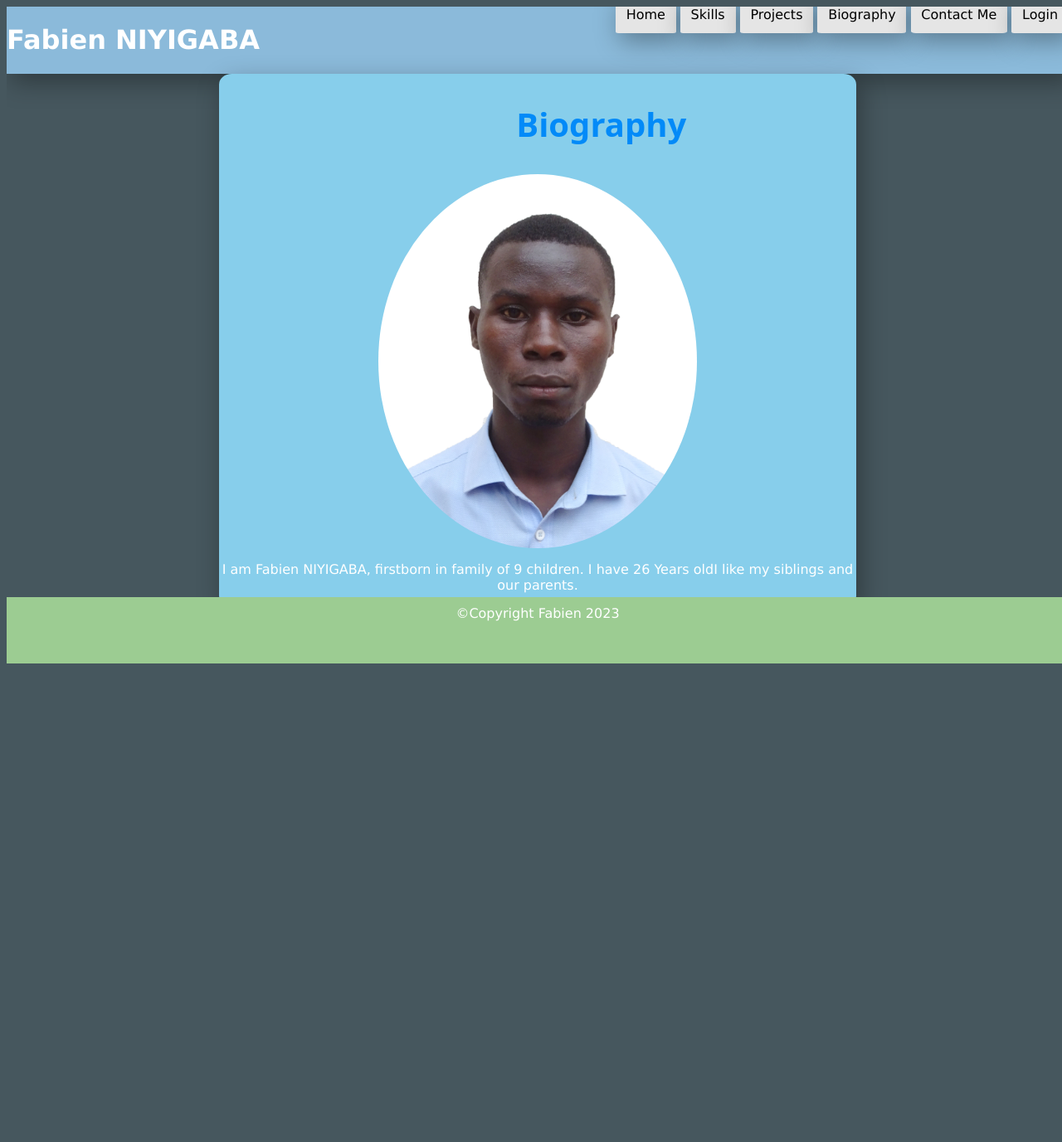
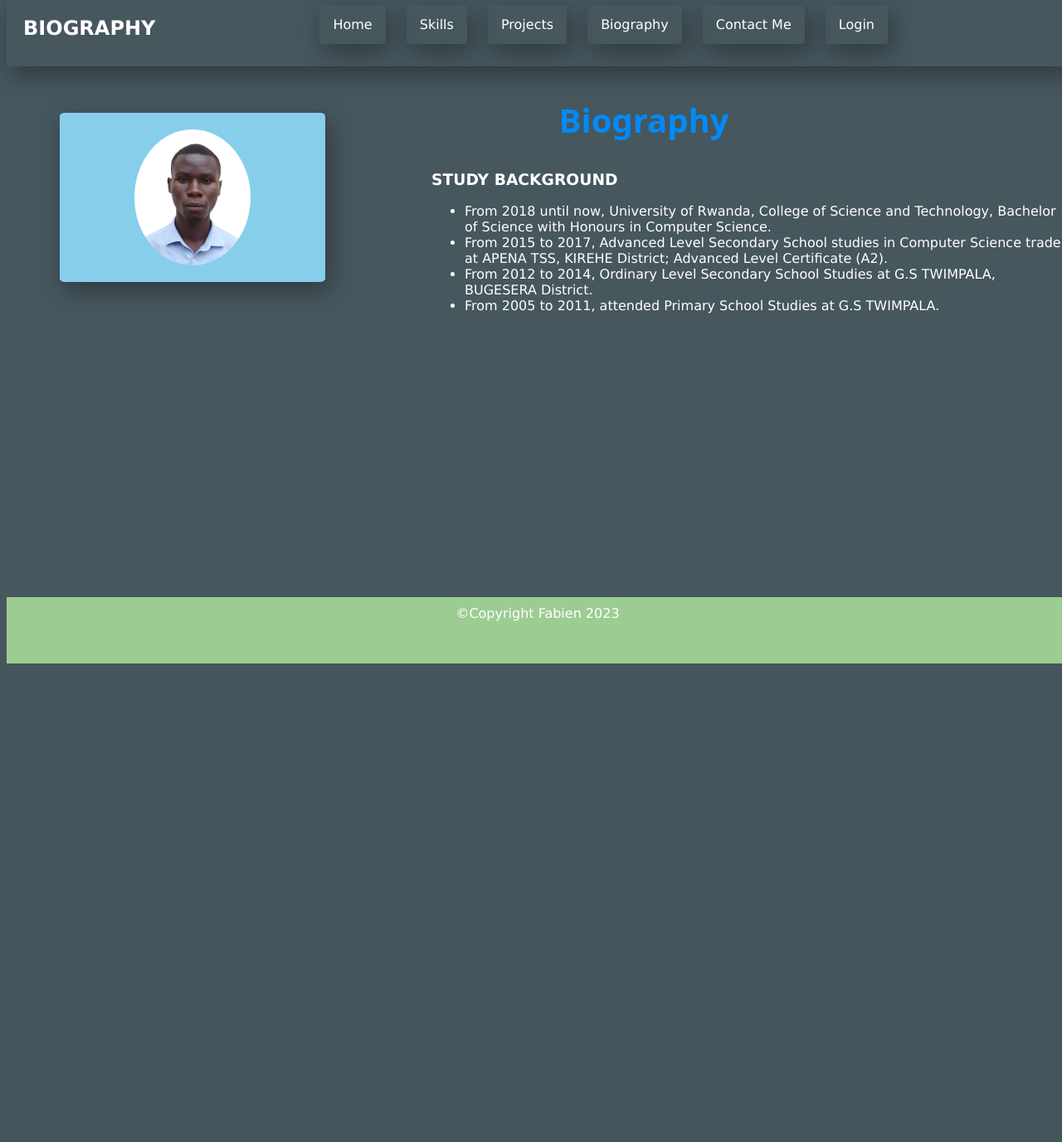
Before and after one commit to Fabien-Pro/FabienPortifolio, a Python web app: template templates/bio.html in a window 1280 px wide. Shown: the whole page at 83% size. After the commit the page ends 800 px from the top, so only its background shows below. Run offline with Jinja, Linux system fonts and the light colour scheme; the template is opened without the code that fills it, so the values that code supplies are empty.

Commit message:
Updated Some Contents

```diff
--- a/static/css/index.css
+++ b/static/css/index.css
@@ -27,7 +27,6 @@ box-shadow: 5px 10px 30px rgba(0, 0, 0, 0.336);
 }
 
 .menu a {
-    background-color: #e5e5e5;
     padding: 1%;
     margin-top: 1%;
     display: inline;
--- a/static/css/skills.css
+++ b/static/css/skills.css
@@ -12,7 +12,8 @@ float: right;
 width: 100%;
 height: 10%;
 text-align: right;
-background-color:rgb(139, 186, 218);
+background-color: rgb(70, 87, 94);
+/* background-color:rgb(139, 186, 218); */
 margin-bottom: 100%;
 
 /* border-top-right-radius: 1%;
@@ -23,7 +24,7 @@ box-shadow: 5px 10px 30px rgba(0, 0, 0, 0.336);
 float: left;
 }
 .menu a {
-background-color: #e5e5e5;
+
 padding: 1%;
 margin-top: 7px;
 display:inline;
--- a/templates/bio.html
+++ b/templates/bio.html
@@ -6,15 +6,75 @@
     <meta name="viewport" content="width=device-width, initial-scale=1.0">
     <title>Fabien-Home</title>
     <link rel="icon" href="../static/img/bio.JPG">
-<head> <link rel="stylesheet" href="../static/css/main.css">
+    <link rel="stylesheet" href="../static/css/main.css">
     <link rel="stylesheet" href="../static/css/index.css">
+    <style>
+        body {
+            font-family: Verdana;
+            color: #ffffff;
+            background-color: rgb(70, 87, 94);
+        }
+        .menu {
+            text-align: center;
+            padding: 20px;
+            background-color: rgb(70, 87, 94);
+            position: fixed;
+            width: 100%;
+            top: 0;
+        }
+        .menu h1 {
+            margin: 0;
+            font-size: 24px;
+        }
+        .menu a {
+            padding: 14px 16px;
+            text-decoration: none;
+            color: white;
+            margin: 0 10px;
+        }
+        .menu a:hover {
+            background-color: skyblue;
+            color: black;
+        }
+        .right {
+            margin-left: 5%;
+            background-color: skyblue;
+            padding: 20px;
+            float: left;
+            width:25%;
+           /* padding: 15px; */
+            margin-top: 10%;
+            text-align: center;
+        }
+        .main {
+            width: 60%;
+            margin-left: 20%;
+            margin-top: -20%;
+            background-color: none;
+            float: right;
+            justify-content: left;
+        }
+        .footer {
+            background-color: rgb(156, 204, 146);
+            text-align: center;
+            padding: 10px;
+            bottom: 0;
+            position: fixed;
+            height: 10%;
+            width: 100%;
+        }
+        img{
+            width: 50%;
+    border-radius: 50%;
+        }
 
+
+    </style>
 </head>
 <body>
-  <body style="font-family:Verdana;color:#ffffff;background-color: rgb(70, 87, 94);">
     <div style="overflow:auto">
         <div class="menu">
-   <h1>Fabien NIYIGABA</h1>
+            <h1>BIOGRAPHY</h1>
             <a href="../index.html">Home</a>
             <a href="skills.html">Skills</a>
             <a href="projects.html">Projects</a>
@@ -23,23 +83,29 @@
             <a href="login.html">Login</a>
         </div>
     </div>
-  <div class="right" style="width:60%;margin-left:20%;background-color:skyblue;">
+    <div class="right">
+        <img src="../static/img/bio.JPG" alt="" style="border-radius: 50%;">
+        <!-- <p id="demo">
+            <script>
+                let age = 26;
+                document.getElementById("demo").innerHTML = "I am Fabien NIYIGABA, firstborn in a family of 9 children. I am " + age + " years old.";
+            </script>I like my siblings and our parents.
+        </p> -->
+    </div>
+    <div class="main">
+        <p>
         <h2>Biography</h2>
-    <img src="../static/img/bio.JPG" alt="" width="50%" height="50%" style="border-radius: 50%;">
-    <p id="demo">
-    <script>
-        let age=26;
-        document.getElementById("demo").innerHTML ="I am Fabien NIYIGABA, firstborn in family of 9 children. I have "+ age +" Years old";
-    </script>I like my siblings and our parents. </p>
+        <h3> STUDY BACKGROUND</h3>
+        <ul>
+            <li>From 2018 until now, University of Rwanda, College of Science and Technology, Bachelor of Science with Honours in Computer Science.</li>
+            <li>From 2015 to 2017, Advanced Level Secondary School studies in Computer Science trade at APENA TSS, KIREHE District; Advanced Level Certificate (A2).</li>
+            <li>From 2012 to 2014, Ordinary Level Secondary School Studies at G.S TWIMPALA, BUGESERA District.</li>
+            <li>From 2005 to 2011, attended Primary School Studies at G.S TWIMPALA.</li>
+        </ul>
+        </p>
     </div>
 
- <div class="main" style="width:60%;margin-left:20%; margin-top:-50%;">
 
-    <script src="../static/javascripts/slideshow.js"></script>
-     <!-- <img src="img/1.jpeg" alt="" width="50%",height="50%", style="border-radius: 5%;"> <img src="img/pc.png" alt="" width="50%",height="50%", style="border-radius: 5%;"><img src="img/car.jpeg" alt="" width="50%",height="50%", style="border-radius: 5%;"> -->
-  </div>
-</div>
-
-<div class="footer" style="background-color:rgb(156, 204, 146);text-align:center;padding:10px;bottom:0;position:fixed;height: 10%;width:100%;">©Copyright Fabien 2023</div>
+    <div class="footer">©Copyright Fabien 2023</div>
 </body>
 </html>
```
Also changed, not shown: index.html (+90 -16 lines), templates/skills.html (+32 -0 lines). Lines whose indentation alone changed are shown as unchanged.
